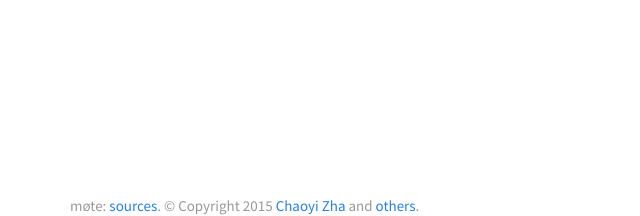
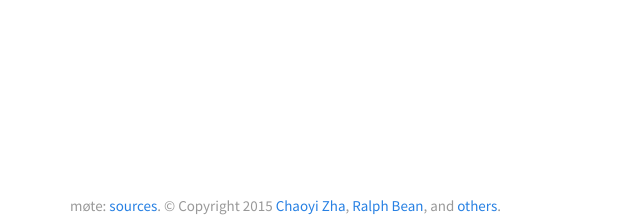
Before and after one commit to fedora-infra/mote, a Flask app: page /admin in a window 1280 px wide. Shown: the part 615-831 px from the top of the page, without its empty margins (0-640 px from the left). Run offline with Flask 2, Linux system fonts and the light colour scheme; parts of the project's set-up code (start-up, migrations or seed data) failed here and were passed over; some libraries are stand-ins or nearby versions.

Commit message:
add ralph

```diff
--- a/mote/templates/base.html
+++ b/mote/templates/base.html
@@ -41,7 +41,7 @@
             </div>
             <div class="container hidden-sm hidden-xs">
                 <footer class="text-muted">
-                    <p>møte: <a target="_blank" href="//github.com/fedora-infra/mote">sources</a>. &copy; Copyright 2015 <a href="//cydrobolt.com">Chaoyi Zha</a> and <a href="https://github.com/fedora-infra/mote/graphs/contributors">others</a>.</p>
+                    <p>møte: <a target="_blank" href="//github.com/fedora-infra/mote">sources</a>. &copy; Copyright 2015 <a href="//cydrobolt.com">Chaoyi Zha</a>, <a href="//threebean.org">Ralph Bean</a>, and <a href="https://github.com/fedora-infra/mote/graphs/contributors">others</a>.</p>
                 </footer>
             </div>
         </div>
```
